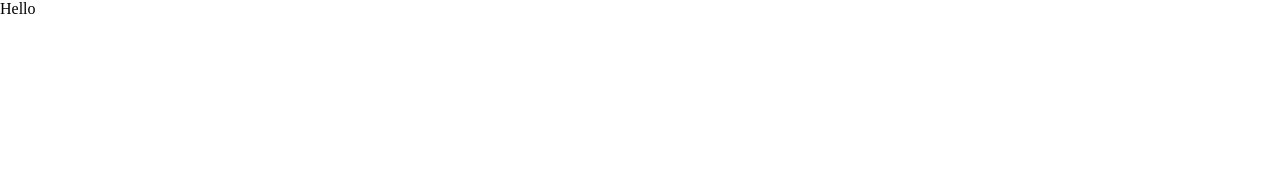
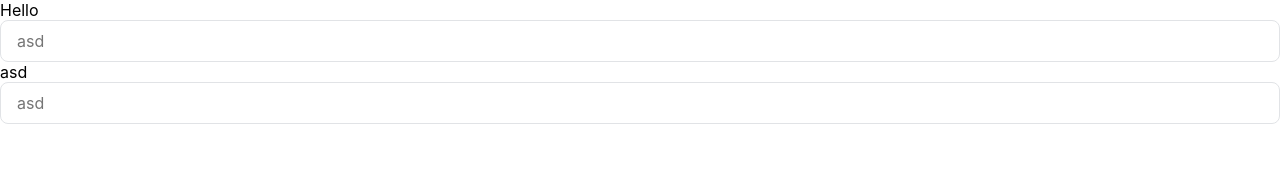
Before and after one commit to artemo8913/kinopoisk_killer, a Next.js app: page / in a window 1280 px wide. Shown: the top 174 px of the page. Built offline with nearby package versions, Linux system fonts and the light colour scheme.

Commit message:
add input

```diff
--- a/src/app/page.tsx
+++ b/src/app/page.tsx
@@ -1,3 +1,10 @@
+import { Input } from "@/shared/ui/input";
 export default function Home() {
-  return <main>Hello</main>;
+  return (
+    <main>
+      Hello
+      <Input />
+      <Input label="asd" />
+    </main>
+  );
 }
--- a/src/app/styles/global.css
+++ b/src/app/styles/global.css
@@ -1,10 +1,16 @@
 :root {
   /* FONTS */
+  font-family: "SF Pro Text";
+  --font-size-m: 14px;
+  /* COLORS */
+  --text-primary-color: black;
+  --text-inverted-primary-color: #fff;
+  --text-tertiary: #999fa6;
 
-  /* COLORS */
-  --primary-color: black;
-  --inverted-primary-color: #ffffff;
-  --secondary-color: #f50;
-  --inverted-secondary-color: #ffa375;
-  --secondary-color-hover: #e94e00;
+  --bg-primary-color: #fff;
+  --bg-secondary-color: #f50;
+  --bg-inverted-secondary-color: #ffa375;
+  --bg-secondary-color-hover: #e94e00;
+
+  --input-inactive-border-color: #e1e3e6;
 }
--- /dev/null
+++ b/src/shared/ui/input/index.tsx
@@ -0,0 +1,35 @@
+import { createClassName } from "@/shared/lib/createClassName";
+import styles from "./input.module.css";
+import { InputHTMLAttributes, useState } from "react";
+
+interface InputProps extends Omit<InputHTMLAttributes<HTMLInputElement>, "value" | "onChange"> {
+  additionalClass?: string;
+  label?: string;
+  value?: string;
+  onChange?: (value: string) => void;
+}
+
+function Input(props: InputProps) {
+  const { additionalClass, value, onChange, label, ...otherProps } = props;
+
+  const onChangeHandler = (event: React.ChangeEvent<HTMLInputElement>) => {
+    if (onChange) {
+      onChange?.(event.target.value);
+    }
+  };
+
+  return (
+    <label className={createClassName("input_layout", {}, [additionalClass])}>
+      {Boolean(label) ? <span className={styles.label}>{label}</span> : null}
+      <input
+        type="text"
+        placeholder="asd"
+        value={value}
+        // onChange={onChangeHandler}
+        {...otherProps}
+        className={styles.Input}
+      />
+    </label>
+  );
+}
+export { Input };
--- /dev/null
+++ b/src/shared/ui/input/input.module.css
@@ -0,0 +1,23 @@
+.input_layout {
+  display: flex;
+  flex-direction: column;
+  gap: 4px;
+}
+
+.label {
+  display: block;
+}
+
+.Input {
+  display: block;
+  width: 100%;
+  border-radius: 8px;
+  border: 1px solid var(--input-inactive-border-color);
+  background: var(--bg-primary-color);
+  font-size: var(----font-size-m);
+  line-height: 20px;
+  padding: 10px 16px;
+}
+.Input:focus {
+  border-color: var(--bg-secondary-color);
+}
```
Also changed, not shown: src/shared/ui/button/button.module.css (+7 -7 lines).
